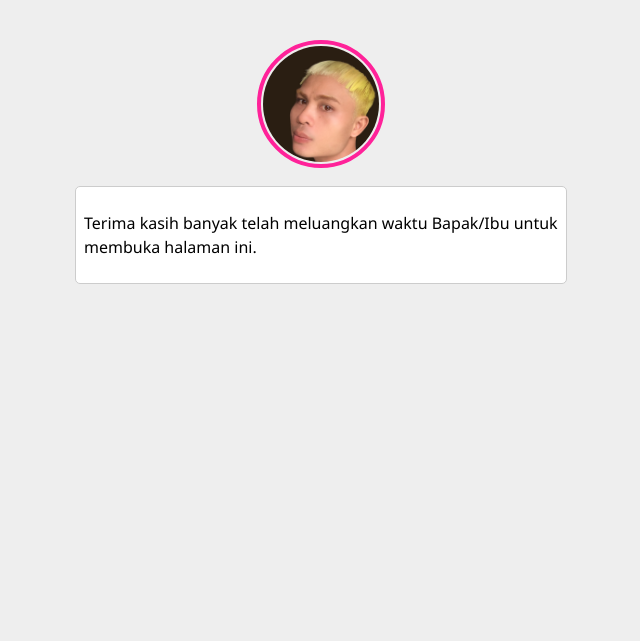
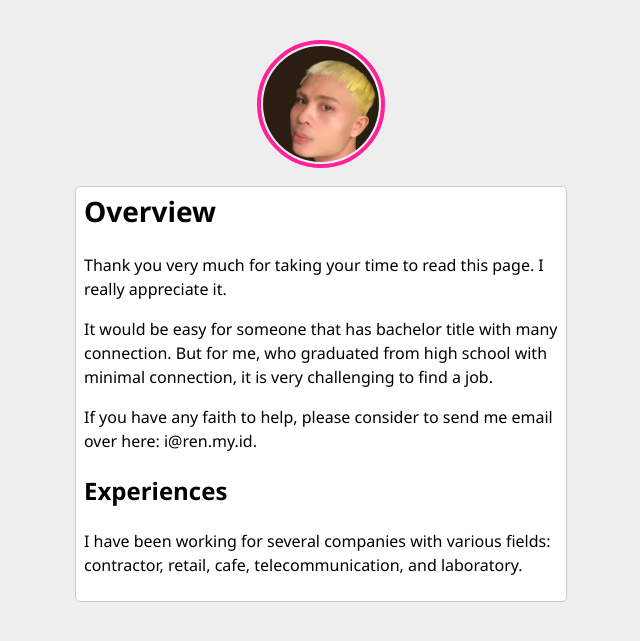
Before and after one commit to ren-id/blog, a Jekyll site: the page built from docs/otw.md, in a window 1280 px wide. Shown: the top 641 px of the page, without its empty margins (319-959 px from the left). Built offline with Jekyll 4.4.1, drawn with Linux system fonts in a browser that asks for light colours.

Commit message:
Update otw.md

```diff
--- a/docs/otw.md
+++ b/docs/otw.md
@@ -3,4 +3,13 @@
 title: Open to Work
 description: I am looking for job now. I need your help!
 ---
-Terima kasih banyak telah meluangkan waktu Bapak/Ibu untuk membuka halaman ini.
+# Overview
+Thank you very much for taking your time to read this page. I really appreciate it.
+
+It would be easy for someone that has bachelor title with many connection. But for me, who graduated from high school with minimal connection, it is very challenging to find a job.
+
+If you have any faith to help, please consider to send me email over here: i@ren.my.id.
+
+## Experiences
+
+I have been working for several companies with various fields: contractor, retail, cafe, telecommunication, and laboratory.
```
